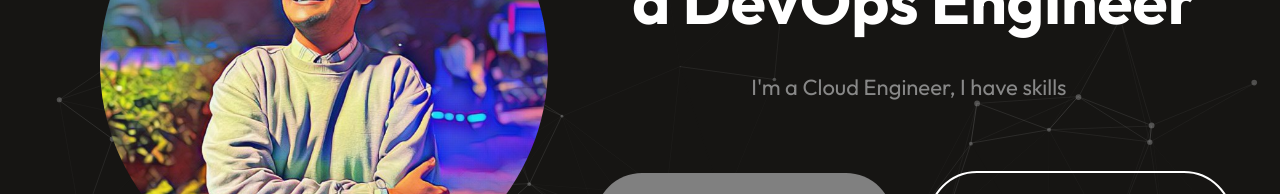
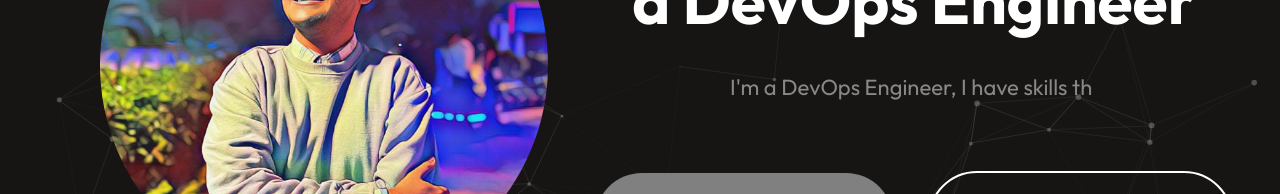
Before and after one commit to wahajahmad-cyber/wahajahmad-cyber.github.io, a React (Vite) app: page / in a window 1280 px wide. Shown: the part 411-605 px from the top of the page. Built offline with nearby package versions, Linux system fonts and the light colour scheme; no server answers; a web font is replaced by a local one.

Commit message:
made changes to name

```diff
--- a/src/components/Hero/Hero.jsx
+++ b/src/components/Hero/Hero.jsx
@@ -80,9 +80,9 @@ const Hero = () => {
         </h1>
         <TypeAnimation
           sequence={[
-            "I'm a Cloud Engineer, I have skills that might help you to grow your company",
+            "I'm a DevOps Engineer, I have skills that might help you to grow your company",
             1000,
-            'I build Cloud Infrastructure',
+            'I build Cloud/DevOps Infrastructure',
             1000,
             'I create scalable solutions',
             1000,
```
